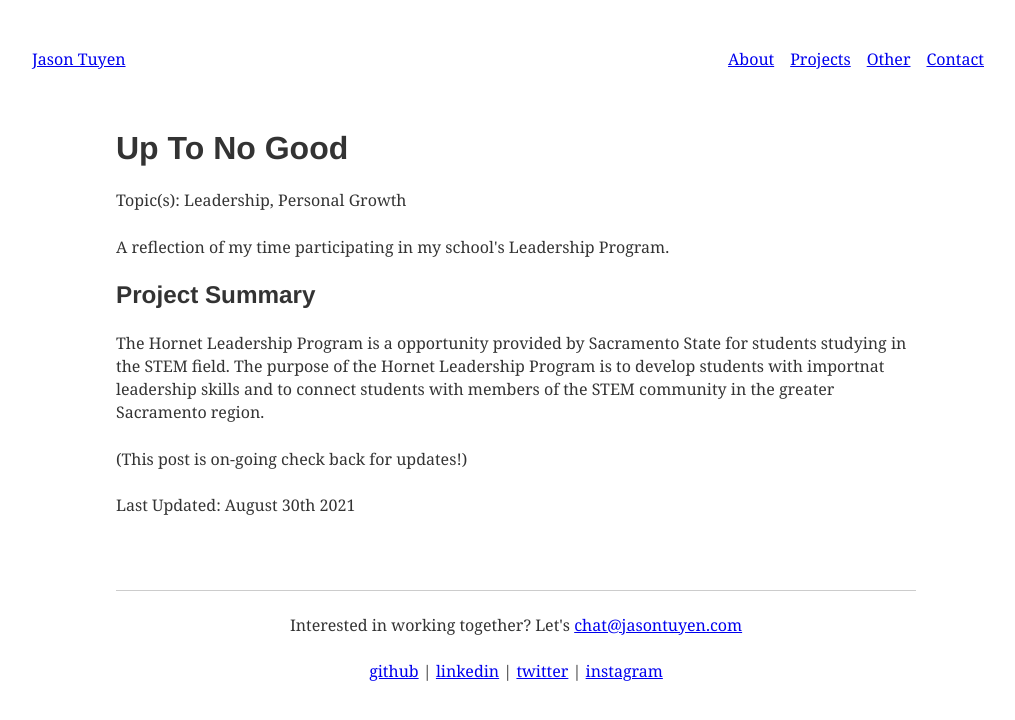
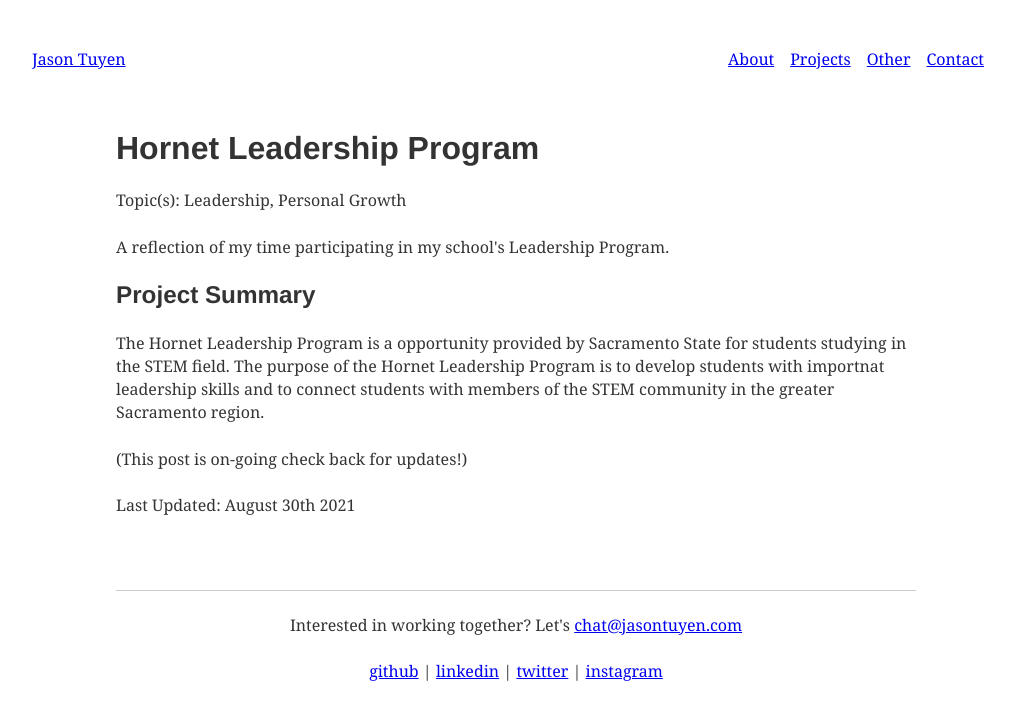
Before and after one commit to JasonTuyen/personal-site, a Gatsby site: page /posts/hornet-leadership-program in a window 1280 px wide. Shown: the whole page, without its empty margins (124-1139 px from the left). Built offline with nearby package versions, Linux system fonts and the light colour scheme; Gatsby itself is replaced by a stand-in of ours; some packages are replaced by stand-ins of ours.

Commit message:
blog update

```diff
--- a/src/pages/posts/hornet-leadership-program.md
+++ b/src/pages/posts/hornet-leadership-program.md
@@ -1,5 +1,5 @@
 ---
-title: "Up To No Good"
+title: "Hornet Leadership Program"
 date: "2021-08-30"
 tags: "Leadership, Personal Growth"
 ---
```
